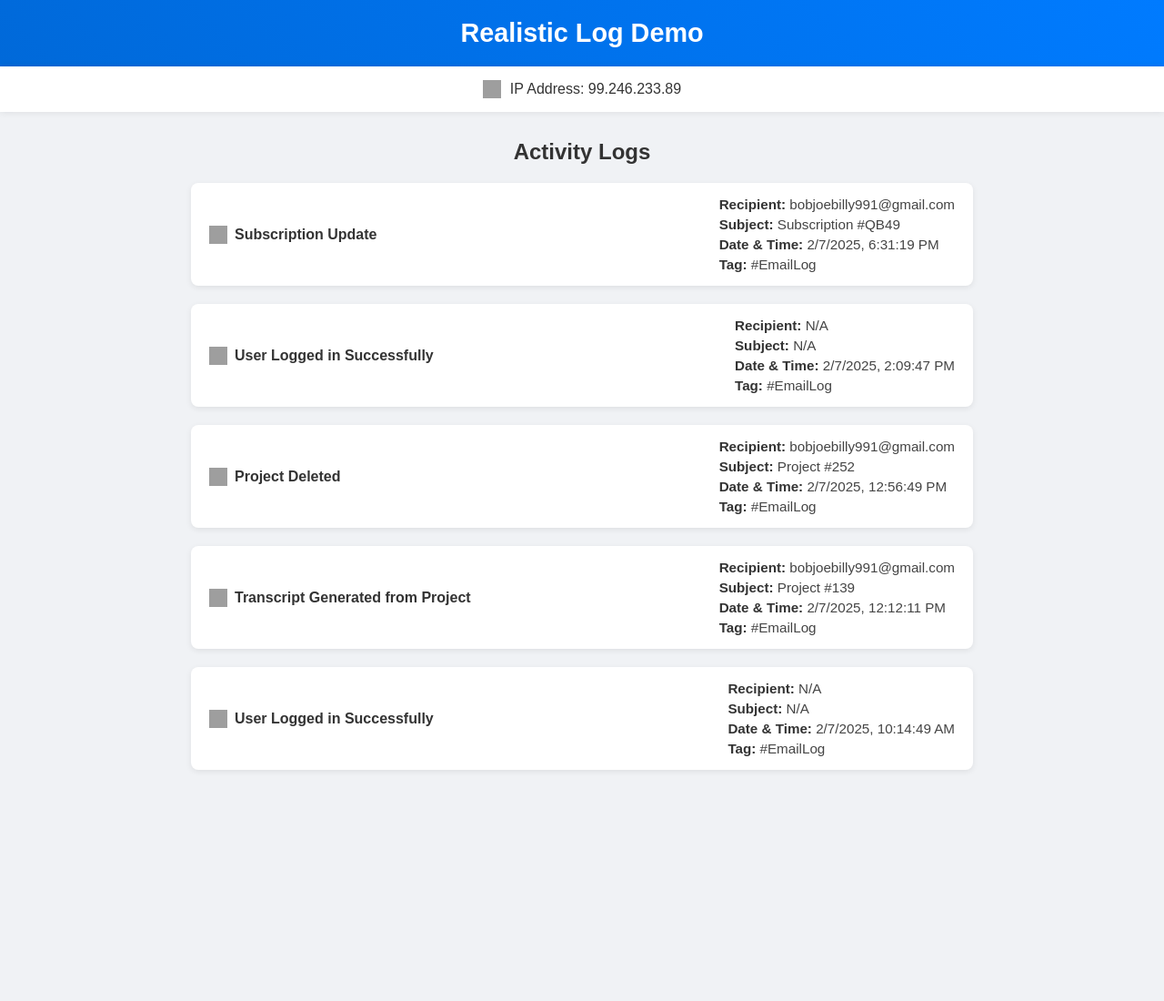
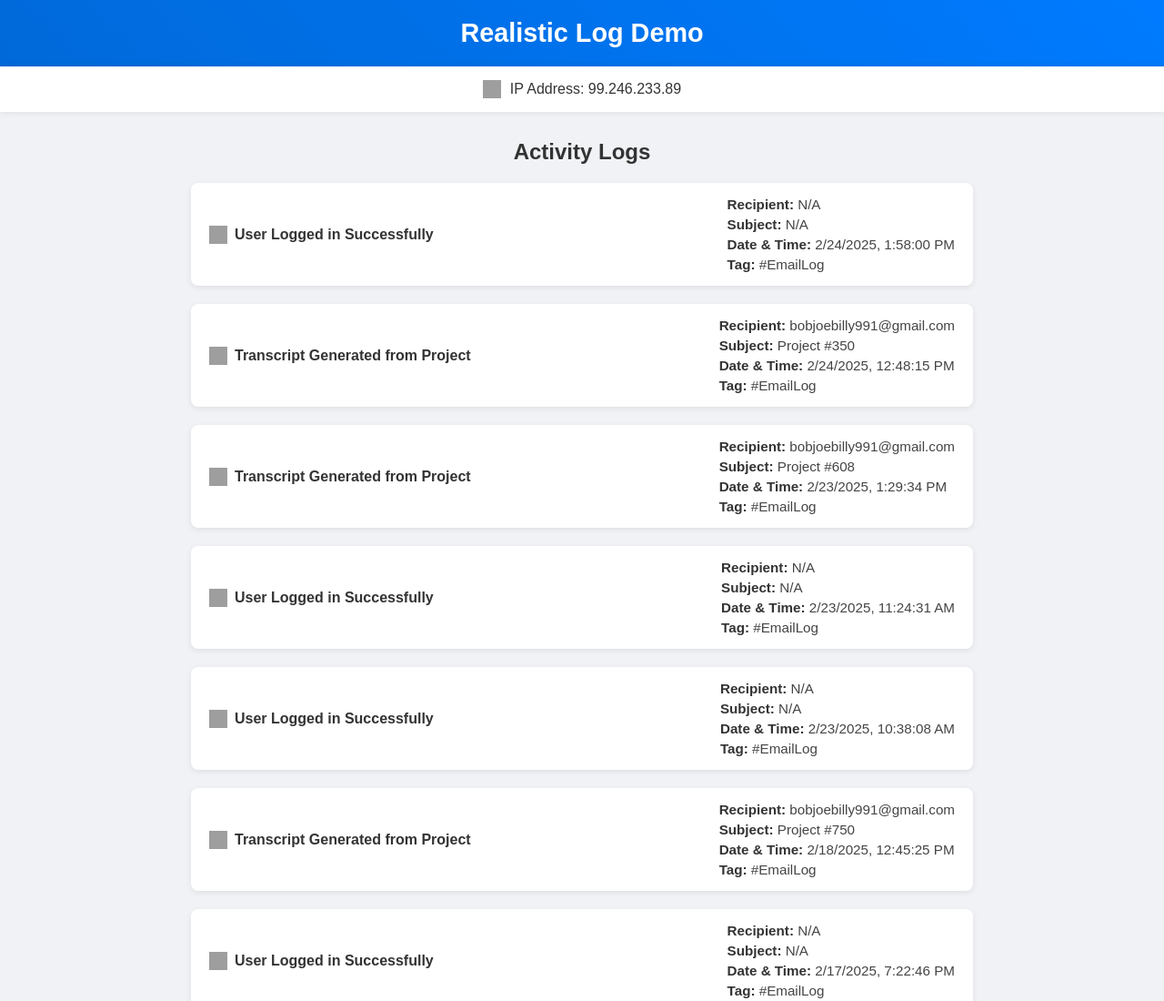
Before and after one commit to panda1582/custy-log, a plain HTML site: page index.html in a window 1280 px wide. Shown: the top 1100 px of the page at 91% size. Before the commit the page ends 876 px from the top, so only its background shows below. Drawn offline with Linux system fonts and the light colour scheme; grey boxes are pictures that could not be loaded.

Commit message:
Update index.html

```diff
--- a/index.html
+++ b/index.html
@@ -94,40 +94,17 @@
      ********************************************/
     const IP_ADDRESS = "99.246.233.89"; // Change any time
 
-    // The event entries we want, each with a subject & recipient if needed:
-    const EVENT_ENTRIES = [
-      {
-        event: "Project Deleted",
-        subject: "Project #{{proj}}",  // We'll randomize the project ID
-        recipient: "bobjoebilly991@gmail.com"
-      },
-      {
-        event: "Transcript Generated from Project",
-        subject: "Project #{{proj}}",
-        recipient: "bobjoebilly991@gmail.com"
-      },
-      {
-        event: "User Logged in Successfully",
-        subject: null,
-        recipient: null
-      },
-      {
-        event: "User Logged in Successfully",
-        subject: null,
-        recipient: null
-      },
-      {
-        // Subscription event => always #QB49, same email
-        event: "Subscription Update",
-        subject: "Subscription #QB49",
-        recipient: "bobjoebilly991@gmail.com"
-      },
-    ];
+    // We'll generate repeated usage for these two events only
+    const EVENT_TYPE_TRANSCRIPT = "Transcript Generated from Project";
+    const EVENT_TYPE_LOGIN      = "User Logged in Successfully";
 
-    // We'll pick times between these two dates, skipping overnight "midnight hours".
-    // Example: Only random times on 2025-02-07 from 8:00 AM to 8:00 PM
-    const START_DATE = new Date("2025-02-07T08:00:00");
-    const END_DATE   = new Date("2025-02-07T20:00:00");
+    // We want random events between 2025-02-08 and 2025-02-24
+    const RANGE_START = new Date("2025-02-08T00:00:00");
+    const RANGE_END   = new Date("2025-02-24T23:59:59");
+
+    // We'll allow times from 08:00 - 20:00 each day
+    const USAGE_START_HOUR = 8;
+    const USAGE_END_HOUR   = 20;
 
     // Icons
     const emailIcon    = "https://img.icons8.com/ios-filled/20/007bff/new-post.png";
@@ -164,25 +141,65 @@
       return Math.floor(Math.random() * (max - min + 1)) + min;
     }
 
-    // Replace placeholders like {{proj}} with random ID
-    function fillSubject(subject) {
-      if (!subject) return "N/A";
-      let s = subject;
-      // e.g. Project #{{proj}} => Project #123
-      s = s.replace("{{proj}}", randInt(100, 999));
-      return s;
+    // Return a random date/time on the same day as 'baseDate', between USAGE_START_HOUR and USAGE_END_HOUR
+    function randomTimeOnDate(baseDate) {
+      const year  = baseDate.getFullYear();
+      const month = baseDate.getMonth(); // 0-based
+      const day   = baseDate.getDate();
+      const hour  = randInt(USAGE_START_HOUR, USAGE_END_HOUR - 1); // e.g. 8..19
+      const minute = randInt(0, 59);
+      const second = randInt(0, 59);
+
+      return new Date(year, month, day, hour, minute, second);
     }
 
-    // We want a random date/time between startDate & endDate BUT avoid midnight hours
-    // (in this example, we skip any hour < 8 or >= 20 by simply bounding start/end).
-    // If you had a multi-day range, you'd do a loop that re-picks if hour not in [8..20].
-    function randomDateInRange(start, end) {
-      const startMs = start.getTime();
-      const endMs   = end.getTime();
+    // Create an array of Date objects for each day in [startDate .. endDate]
+    function getAllDatesInRange(startDate, endDate) {
+      const dates = [];
+      let current = new Date(startDate);
 
-      // Get a random ms from [startMs, endMs]
-      const randomMs = randInt(startMs, endMs);
-      return new Date(randomMs);
+      while (current <= endDate) {
+        dates.push(new Date(current));
+        // Move to next day
+        current.setDate(current.getDate() + 1);
+      }
+      return dates;
+    }
+
+    // Generate random "usage" logs for a single date:
+    //   - Possibly skip the day entirely with some probability (simulate "every other day")
+    //   - Or produce 1–3 random events combining "Transcript" & "User Logged in"
+    function generateUsageForDate(dateObj) {
+      const skipDay = Math.random() < 0.2; // ~20% chance to skip the day altogether
+      if (skipDay) {
+        return [];
+      }
+      const count = randInt(1, 3); // number of events for the day
+      const events = [];
+
+      for (let i = 0; i < count; i++) {
+        // 50/50 chance for transcript vs user login
+        const isTranscript = Math.random() < 0.5;
+        const eventDate = randomTimeOnDate(dateObj);
+
+        if (isTranscript) {
+          events.push({
+            event: EVENT_TYPE_TRANSCRIPT,
+            subject: "Project #" + randInt(100, 999),
+            recipient: "bobjoebilly991@gmail.com",
+            date: eventDate
+          });
+        } else {
+          events.push({
+            event: EVENT_TYPE_LOGIN,
+            subject: "N/A",
+            recipient: "N/A",
+            date: eventDate
+          });
+        }
+      }
+
+      return events;
     }
 
     // Render logs from oldest at bottom to newest at top
@@ -230,14 +247,14 @@
       // 1) Show IP
       setIPBar(IP_ADDRESS);
 
-      // 2) Build logs with random times
-      const logs = EVENT_ENTRIES.map(evt => {
-        return {
-          event: evt.event,
-          subject: fillSubject(evt.subject),
-          recipient: evt.recipient ?? "N/A",
-          date: randomDateInRange(START_DATE, END_DATE)
-        };
+      // 2) Build logs for each day in [Feb 8 .. Feb 24]
+      const dates = getAllDatesInRange(RANGE_START, RANGE_END);
+
+      // For each date, generate random usage events
+      let logs = [];
+      dates.forEach(d => {
+        const dailyEvents = generateUsageForDate(d);
+        logs = logs.concat(dailyEvents);
       });
 
       // 3) Render
```
